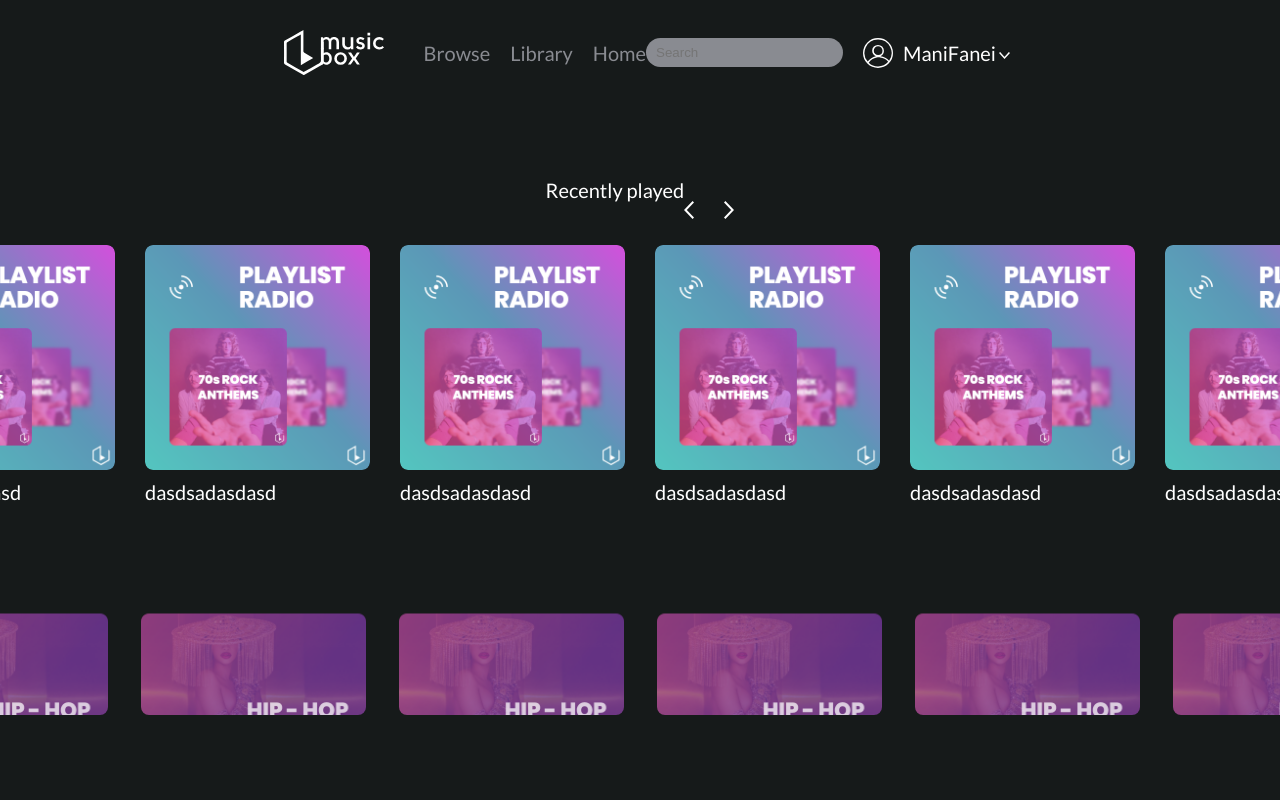
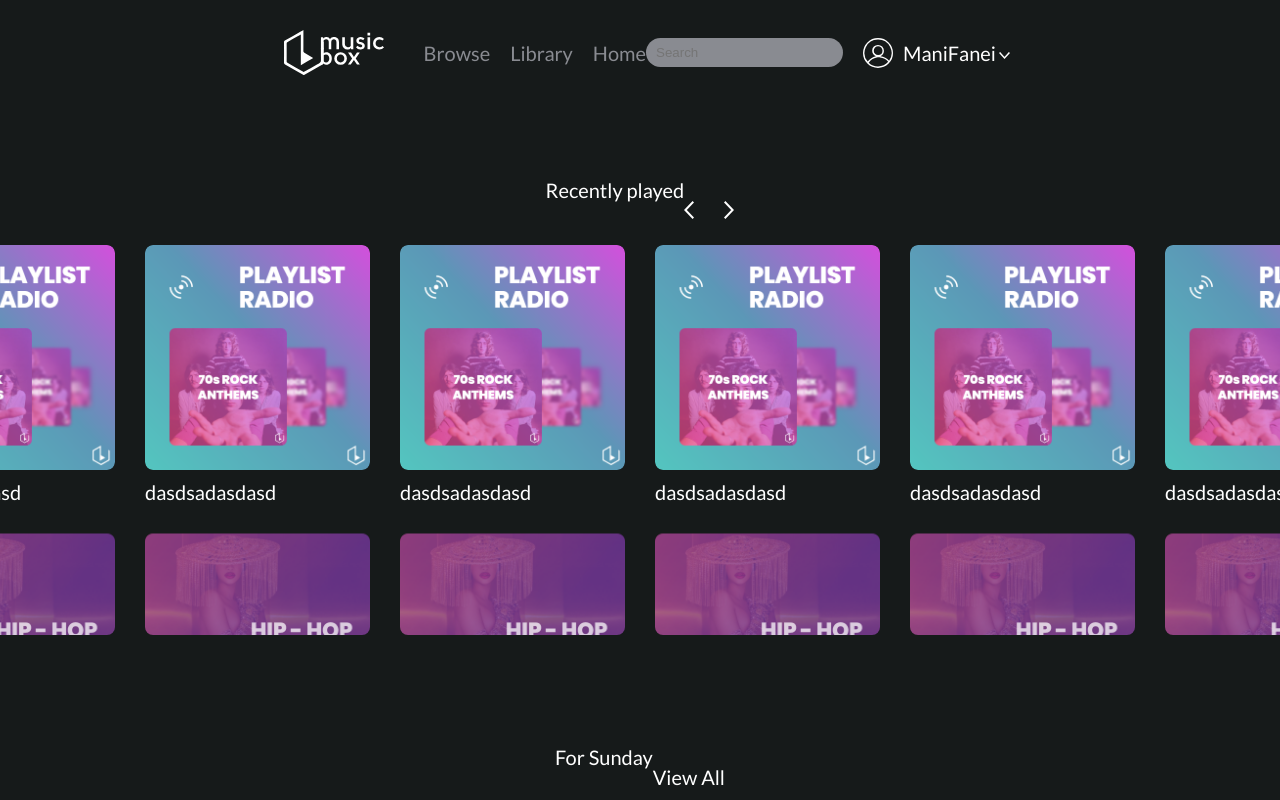
Before and after one commit to ManiPr/Music-App, a React (Create React App) app: page / in a window 1280 px wide. Shown: the top 800 px of the page. Built offline with nearby package versions, Linux system fonts and the light colour scheme.

Commit message:
feat:helperclass

```diff
--- a/src/App.css
+++ b/src/App.css
@@ -132,7 +132,18 @@ display: flex;
 align-items: center;
 justify-self: center;
 }
-
+.sectoin-wrapper{
+    margin: 0 20rem;
+}
+.sectoin-top{
+    justify-content: space-between;
+}
+.section-title{
+    margin-bottom: 4rem;
+}
+.section-box{
+    gap: 3rem;
+}
 /*
 
 - Grid System
--- a/src/components/category/Category.css
+++ b/src/components/category/Category.css
@@ -14,5 +14,4 @@
   border-radius: 1rem;
   top: 2.7rem;
   cursor: pointer;
-
 }
--- a/src/components/music/Music.css
+++ b/src/components/music/Music.css
@@ -9,6 +9,7 @@
     height: 86%;
     opacity: 50%;
     border-radius: 1rem;
+    cursor: pointer;
 }
 .music__content{
     gap: 2rem;
--- a/src/pages/home/Home.css
+++ b/src/pages/home/Home.css
@@ -2,13 +2,13 @@
     margin-top:10rem;
 }
 .recently-played__wrapper{
-    margin: 0 20rem;
+
 }
 .recently-played__top{
-    justify-content: space-between;
+
 }
 .recetly-played__title{
-    margin-bottom: 4rem;
+
 }
 .recently-played__buttons{
  display: flex;
@@ -23,17 +23,14 @@
     stroke: var(--white);
 }
 .recently-played__musics{
-    gap: 3rem;
-    cursor: pointer;
+
 }
 .recently-played__musics:hover{
 }
 .categories{
-    margin: 0 19rem;
-    margin-top: 8rem;
+
 }
 .category-wrapper{
-    gap: 3.3rem;
 }
 /*
  __________Days_______________
@@ -42,17 +39,15 @@
     margin-top: 10rem;
 }
 .days__wrapper{
-    margin: 0 20rem;
+
 }
 .days__top{
-    justify-content: space-between;
+
 }
 .days__title{
-    margin-bottom: 4rem;
 }
 .days__view{
     cursor: pointer;
 }
 .days__musics{
-    gap: 3rem;
 }
--- a/src/pages/home/Home.js
+++ b/src/pages/home/Home.js
@@ -7,17 +7,17 @@ import Category from '../../components/category/Category'
 export default function Home() {
   return (
     <>
-      <section className='recently-played'>
+      <section className='recently-played '>
         <div className='container'>
-          <div className='recently-played__wrapper'>
-            <div className='recently-played__top center'>
-            <p className='recetly-played__title'>Recently played</p>
+          <div className='recently-played__wrapper sectoin-wrapper'>
+            <div className='recently-played__top sectoin-top center'>
+            <p className='recetly-played__title section-title'>Recently played</p>
             <div className='recently-played__buttons'>
             <img className='recently-played__button' src={prev}/>
             <img className='recently-played__button' src={next}/>
             </div>
             </div>
-            <div className='recently-played__musics center'>
+            <div className='recently-played__musics section-box center'>
             <Music></Music>
             <Music></Music>
             <Music></Music>
@@ -29,9 +29,10 @@ export default function Home() {
           </div>
           </div>
         </section>
-      <section className='categories'>
+      <section className='categories-section'>
         <div className='container'>
-          <div className='category-wrapper center'>
+          <div className='category-wrapper sectoin-wrapper'>
+            <div className='categories section-box center'>
              <Category></Category>
              <Category></Category>
               <Category></Category>
@@ -39,16 +40,18 @@ export default function Home() {
               <Category></Category>
               <Category></Category>
             </div>
+
+          </div>
           </div>
       </section>
       <section className='days'>
       <div className='container'>
-          <div className='days__wrapper'>
-            <div className='days__top center'>
-            <p className='days__title'>For Sunday</p>
+          <div className='days__wrapper sectoin-wrapper'>
+            <div className='days__top sectoin-top center'>
+            <p className='days__title section-title'>For Sunday</p>
             <p className='days__view'>View All</p>
             </div>
-            <div className='days__musics center'>
+            <div className='days__musics section-box center'>
             <Music></Music>
             <Music></Music>
             <Music></Music>
```
Lines whose indentation alone changed are shown as unchanged.
